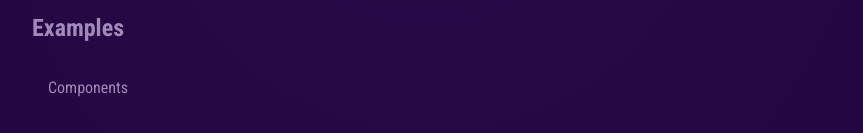
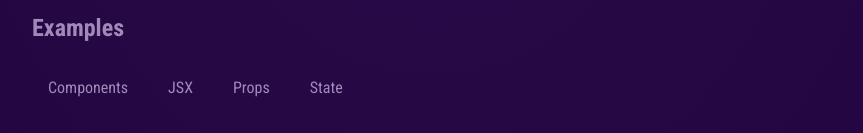
Before and after one commit to SohanFullDev/React-Js-Of-Sohan_cg_ms, a React (Vite) app in the folder s3-essentials/: page / in a window 1280 px wide. Shown: the part 795-928 px from the top of the page, without its empty margins (208-1071 px from the left). Built offline with nearby package versions, Linux system fonts and the light colour scheme.

Commit message:
component composition: the special children prop[core concept]-children-cot48_d-sohan-s3

```diff
--- a/s3-essentials/src/App.jsx
+++ b/s3-essentials/src/App.jsx
@@ -30,7 +30,10 @@ function App() {
         <section id="examples">
            <h2>Examples</h2>
            <menu>
-            <TabButton label='Components' />
+            <TabButton>Components</TabButton>
+            <TabButton>JSX</TabButton>
+            <TabButton>Props</TabButton>
+            <TabButton>State</TabButton>
 
            </menu>
 
--- a/s3-essentials/src/components/TabButton.jsx
+++ b/s3-essentials/src/components/TabButton.jsx
@@ -1,7 +1,7 @@
-export default function TabButton({label}){
+export default function TabButton({children}){
     return (
     <li>
-        <button>{label}</button>
+        <button>{children}</button>
     </li>
     );
 }
```
